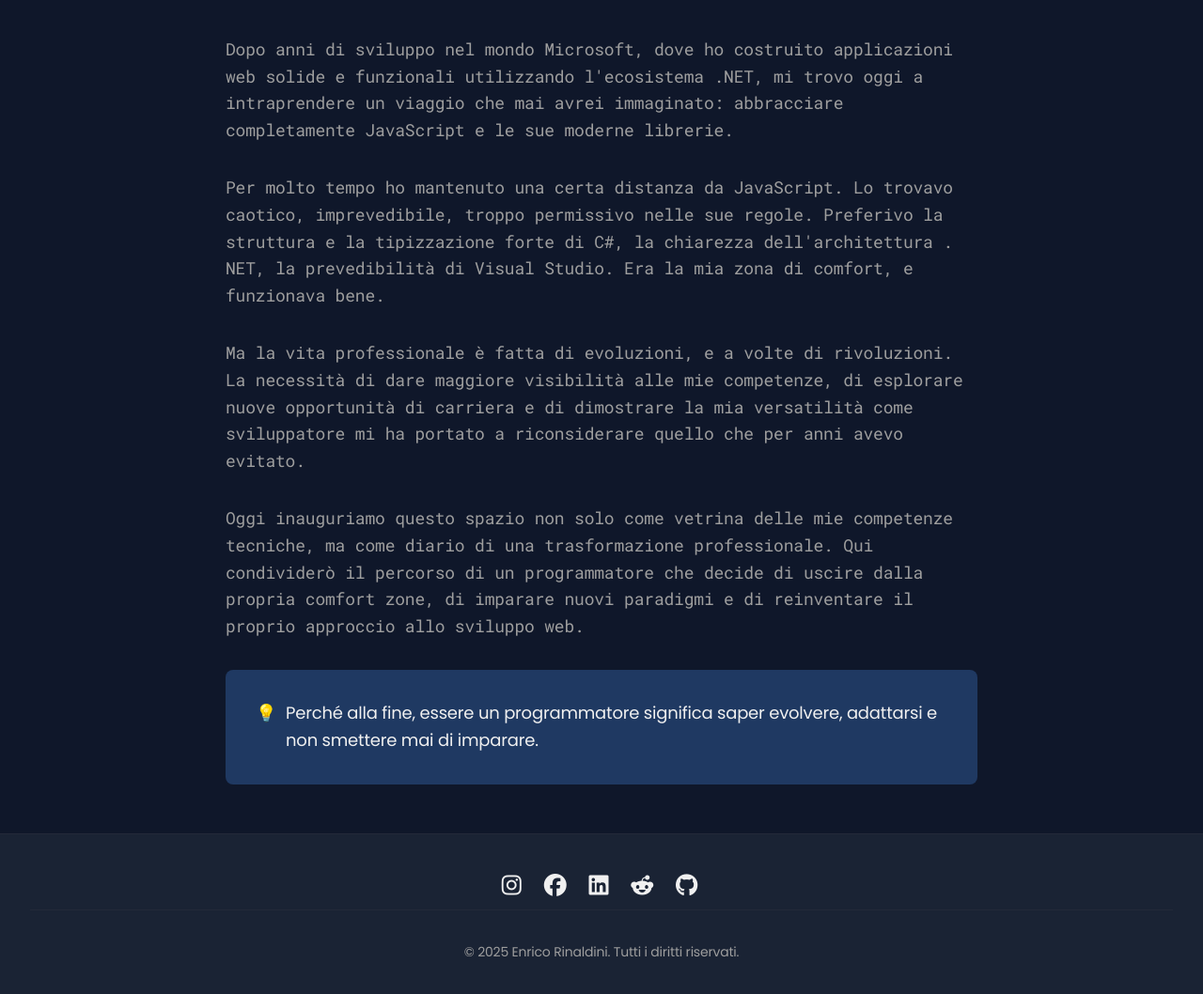
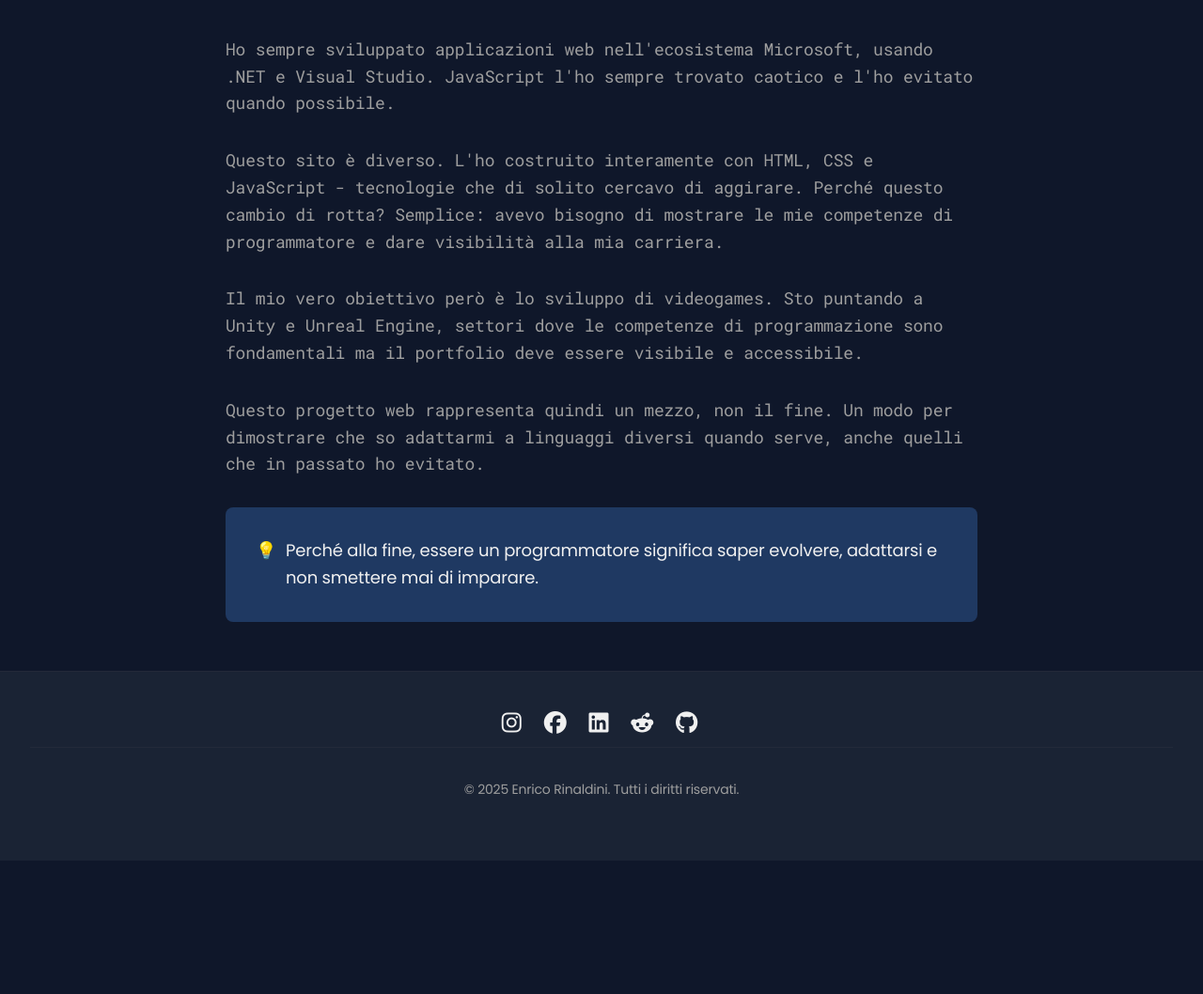
Before and after one commit to rinaldinie/portfolio, a Jekyll site: the page built from _posts/2025-06-21-portfolio.markdown, in a window 1280 px wide and 1400 px high, scrolled down 533 px. Shown: the part 311-1369 px from the top of the window at 94% size. Built offline with Jekyll 4.4.1, drawn with Linux system fonts in a browser that asks for light colours; after the commit the page ends 1760 px from its top, so only the background shows below that.

Commit message:
updated portfolio post

```diff
--- a/_posts/2025-06-21-portfolio.markdown
+++ b/_posts/2025-06-21-portfolio.markdown
@@ -14,17 +14,15 @@ date: 2025-06-21 16:00:00 +0200
         <article class="page">
             <div class="page__content">
                 <p>
-                    Dopo anni di sviluppo nel mondo Microsoft, dove ho costruito applicazioni web solide e funzionali utilizzando l'ecosistema .NET, mi trovo oggi a intraprendere un viaggio che mai avrei immaginato:
-                    abbracciare completamente JavaScript e le sue moderne librerie.
+					Ho sempre sviluppato applicazioni web nell'ecosistema Microsoft, usando .NET e Visual Studio. JavaScript l'ho sempre trovato caotico e l'ho evitato quando possibile.</p>
+                <p>
+                    Questo sito è diverso. L'ho costruito interamente con HTML, CSS e JavaScript - tecnologie che di solito cercavo di aggirare. Perché questo cambio di rotta? Semplice: avevo bisogno di mostrare le mie competenze di programmatore e dare visibilità alla mia carriera.
                 </p>
                 <p>
-                    Per molto tempo ho mantenuto una certa distanza da JavaScript. Lo trovavo caotico, imprevedibile, troppo permissivo nelle sue regole. Preferivo la struttura e la tipizzazione forte di C#, la chiarezza dell'architettura .    NET, la prevedibilità di Visual Studio. Era la mia zona di comfort, e funzionava bene.
+                    Il mio vero obiettivo però è lo sviluppo di videogames. Sto puntando a Unity e Unreal Engine, settori dove le competenze di programmazione sono fondamentali ma il portfolio deve essere visibile e accessibile.
                 </p>
                 <p>
-                    Ma la vita professionale è fatta di evoluzioni, e a volte di rivoluzioni. La necessità di dare maggiore visibilità alle mie competenze, di esplorare nuove opportunità di carriera e di dimostrare la mia versatilità come sviluppatore mi ha portato a riconsiderare quello che per anni avevo evitato.
-                </p>
-                <p>
-                    Oggi inauguriamo questo spazio non solo come vetrina delle mie competenze tecniche, ma come diario di una trasformazione professionale. Qui condividerò il percorso di un programmatore che decide di uscire dalla propria comfort zone, di imparare nuovi paradigmi e di reinventare il proprio approccio allo sviluppo web.
+                    Questo progetto web rappresenta quindi un mezzo, non il fine. Un modo per dimostrare che so adattarmi a linguaggi diversi quando serve, anche quelli che in passato ho evitato.
                 </p>
                 <p class="note">
                     Perché alla fine, essere un programmatore significa saper evolvere, adattarsi e non smettere mai di imparare.
```
Also changed, not shown: _data/projects.yml (+10 -10 lines), 1 other file.
